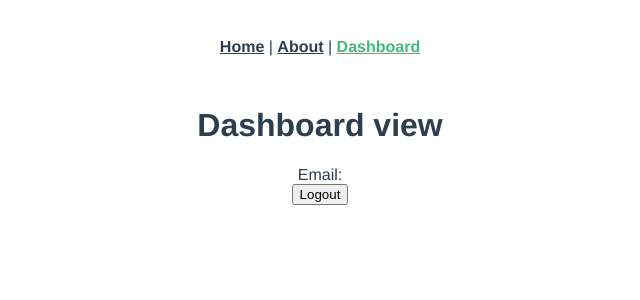
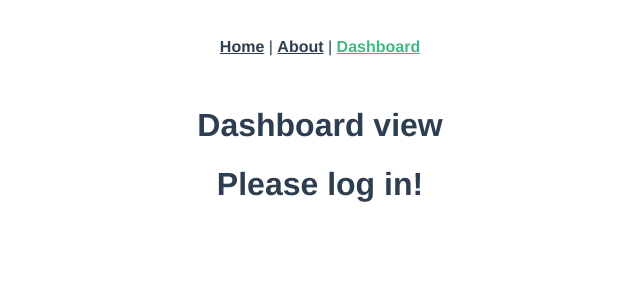
Before and after one commit to thetoad01/vue-sanctum-example, a Vue app: page /dashboard in a window 1280 px wide. Shown: the top 300 px of the page, without its empty margins (320-960 px from the left). Built offline with nearby package versions, Linux system fonts and the light colour scheme; no server answers.

Commit message:
v-if on dashboard

```diff
--- a/src/views/Dashboard.vue
+++ b/src/views/Dashboard.vue
@@ -1,8 +1,13 @@
 <template>
   <div class="dashboard">
     <h1>Dashboard view</h1>
-    <div>Email: {{ email }}</div>
-    <button @click="logout">Logout</button>
+
+    <div v-if="auth">
+      <div>Email: {{ email }}</div>
+      <button @click="logout">Logout</button>
+    </div>
+
+    <h1 v-else>Please log in!</h1>
   </div>
 </template>
 
@@ -32,21 +37,22 @@ axios.interceptors.response.use((response) => {
 export default {
   data() {
     return {
+      auth: false,
       email: '',
     }
   },
   mounted() {
     axios.get('/api/user')
     .then(response => {
-      console.log('success');
-      console.log(response.data);
-      // this.email = response.data.email;
+      this.auth = true;
+      this.email = response.data.email;
     })
     .catch(error => {
       if (error.response) {
-        console.log(error.response.data);
-        console.log(error.response.status);
-        console.log(error.response.headers);
+        this.auth = false;
+        // console.log(error.response.data);
+        // console.log(error.response.status);
+        // console.log(error.response.headers);
       } else {
         console.log(error);
       }
```
